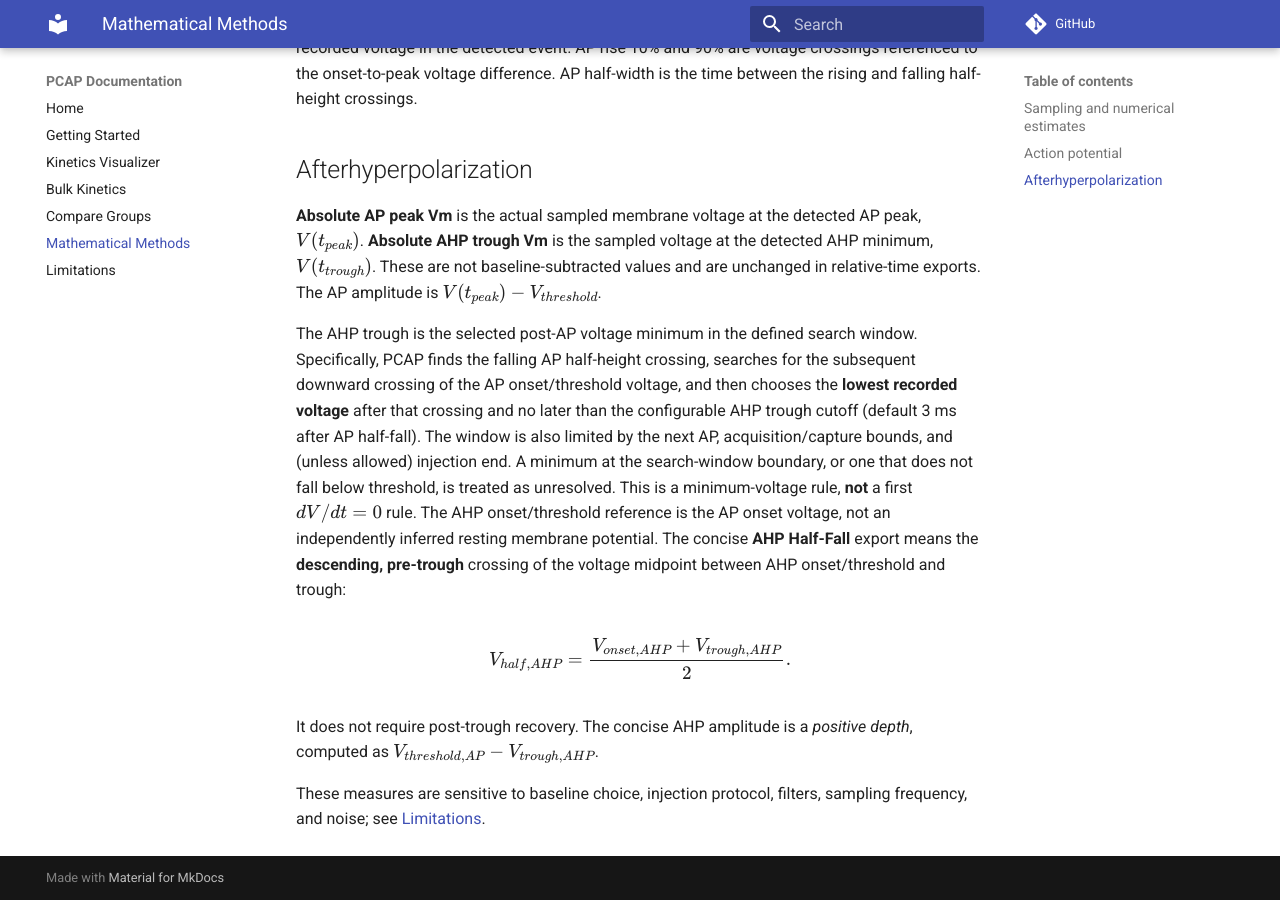
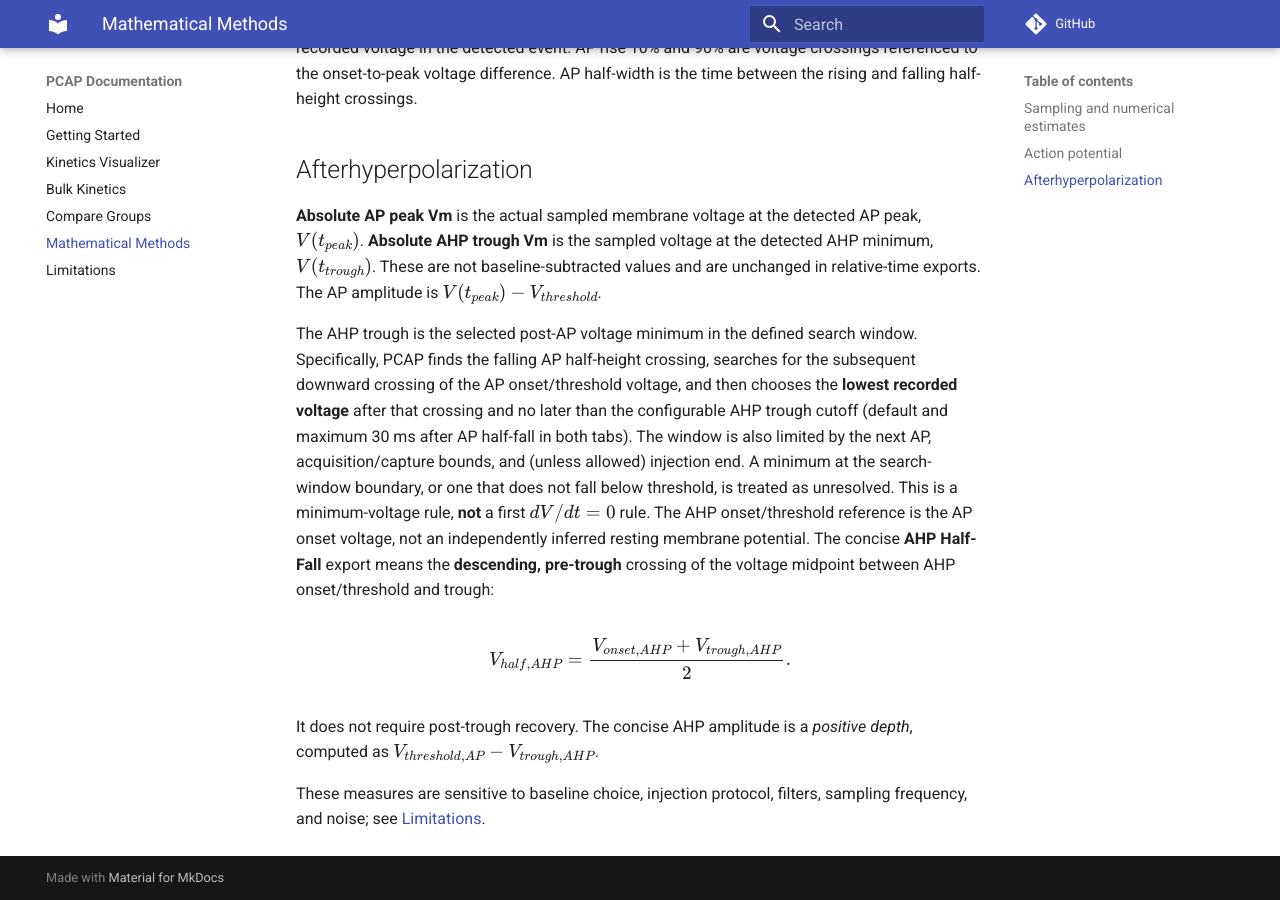
Before and after one commit to theafairfax/pcap, an MkDocs documentation site: the page built from docs/mathematical-methods.md, in a window 1280 px wide and 900 px high, scrolled down 554 px. Built offline with MkDocs 1.6.1 and Material for MkDocs 9.7.7, drawn with Linux system fonts in a browser that asks for light colours; comment, search, counter and statistics services are not loaded.

Commit message:
Migrate saved reference measurements and document 30 ms AHP search

```diff
--- a/docs/mathematical-methods.md
+++ b/docs/mathematical-methods.md
@@ -18,7 +18,7 @@ AP onset is associated with the configured rising \(dV/dt\) threshold; peak is t
 
 **Absolute AP peak Vm** is the actual sampled membrane voltage at the detected AP peak, \(V(t_{peak})\). **Absolute AHP trough Vm** is the sampled voltage at the detected AHP minimum, \(V(t_{trough})\). These are not baseline-subtracted values and are unchanged in relative-time exports. The AP amplitude is \(V(t_{peak})-V_{threshold}\).
 
-The AHP trough is the selected post-AP voltage minimum in the defined search window. Specifically, PCAP finds the falling AP half-height crossing, searches for the subsequent downward crossing of the AP onset/threshold voltage, and then chooses the **lowest recorded voltage** after that crossing and no later than the configurable AHP trough cutoff (default 3 ms after AP half-fall). The window is also limited by the next AP, acquisition/capture bounds, and (unless allowed) injection end. A minimum at the search-window boundary, or one that does not fall below threshold, is treated as unresolved. This is a minimum-voltage rule, **not** a first \(dV/dt=0\) rule. The AHP onset/threshold reference is the AP onset voltage, not an independently inferred resting membrane potential. The concise **AHP Half-Fall** export means the **descending, pre-trough** crossing of the voltage midpoint between AHP onset/threshold and trough:
+The AHP trough is the selected post-AP voltage minimum in the defined search window. Specifically, PCAP finds the falling AP half-height crossing, searches for the subsequent downward crossing of the AP onset/threshold voltage, and then chooses the **lowest recorded voltage** after that crossing and no later than the configurable AHP trough cutoff (default and maximum 30 ms after AP half-fall in both tabs). The window is also limited by the next AP, acquisition/capture bounds, and (unless allowed) injection end. A minimum at the search-window boundary, or one that does not fall below threshold, is treated as unresolved. This is a minimum-voltage rule, **not** a first \(dV/dt=0\) rule. The AHP onset/threshold reference is the AP onset voltage, not an independently inferred resting membrane potential. The concise **AHP Half-Fall** export means the **descending, pre-trough** crossing of the voltage midpoint between AHP onset/threshold and trough:
 
 \[
 V_{half,AHP} = \frac{V_{onset,AHP}+V_{trough,AHP}}{2}.
```
